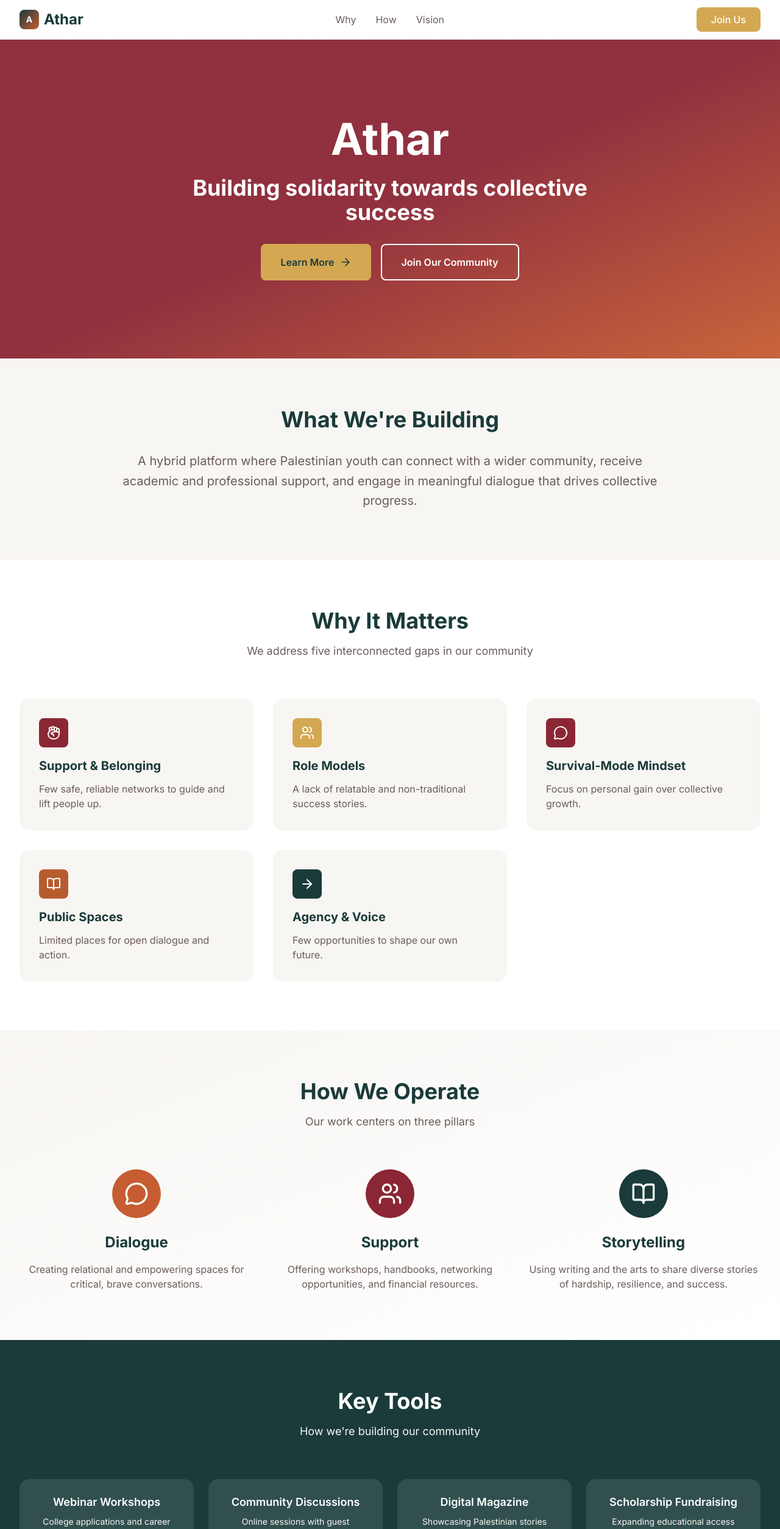
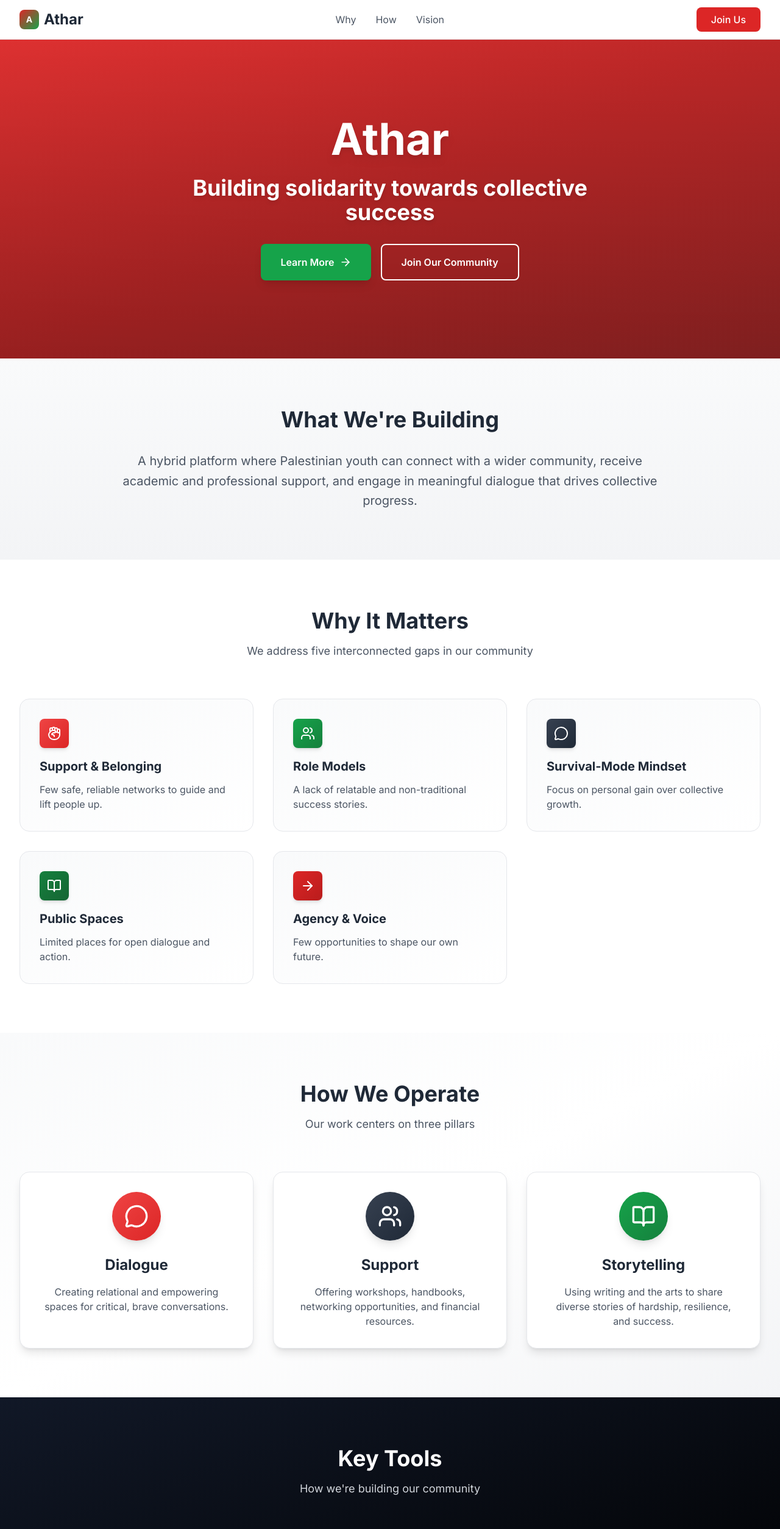
Before and after one commit to adanabunaaj/Athar, a Next.js app: page / in a window 1280 px wide. Shown: the top 2508 px of the page at 61% size. Built offline with nearby package versions, Linux system fonts and the light colour scheme.

Commit message:
Palestine Themed Colors

```diff
--- a/app/components/Header.tsx
+++ b/app/components/Header.tsx
@@ -8,34 +8,34 @@ const Header = () => {
   const [isMenuOpen, setIsMenuOpen] = useState(false);
 
   return (
-    <header className="fixed top-0 left-0 right-0 bg-white/95 backdrop-blur-sm border-b border-neutral-cream z-50">
+    <header className="fixed top-0 left-0 right-0 bg-white/95 backdrop-blur-sm border-b border-gray-200 z-50">
       <div className="max-w-7xl mx-auto px-4 sm:px-6 lg:px-8">
         <div className="flex items-center justify-between h-16">
           {/* Logo */}
           <Link href="/" className="flex items-center space-x-2">
-            <div className="w-8 h-8 bg-gradient-to-br from-primary-500 to-secondary-terracotta rounded-lg flex items-center justify-center">
+            <div className="w-8 h-8 bg-gradient-to-br from-red-600 to-green-600 rounded-lg flex items-center justify-center">
               <span className="text-white font-bold text-sm">A</span>
             </div>
-            <span className="text-2xl font-bold text-primary-500">Athar</span>
+            <span className="text-2xl font-bold text-gray-800">Athar</span>
           </Link>
 
           {/* Desktop Navigation */}
           <nav className="hidden md:flex space-x-8">
             <Link
               href="#why"
-              className="text-neutral-warm-gray hover:text-primary-500 transition-colors duration-200"
+              className="text-gray-600 hover:text-gray-800 transition-colors duration-200"
             >
               Why
             </Link>
             <Link
               href="#how"
-              className="text-neutral-warm-gray hover:text-primary-500 transition-colors duration-200"
+              className="text-gray-600 hover:text-gray-800 transition-colors duration-200"
             >
               How
             </Link>
             <Link
               href="#vision"
-              className="text-neutral-warm-gray hover:text-primary-500 transition-colors duration-200"
+              className="text-gray-600 hover:text-gray-800 transition-colors duration-200"
             >
               Vision
             </Link>
@@ -45,7 +45,7 @@ const Header = () => {
           <div className="hidden md:flex">
             <Link
               href="#how"
-              className="bg-accent-gold hover:bg-accent-gold-dark text-white px-6 py-2 rounded-lg font-medium transition-colors duration-200"
+              className="bg-red-600 hover:bg-red-700 text-white px-6 py-2 rounded-lg font-medium transition-colors duration-200"
             >
               Join Us
             </Link>
@@ -54,7 +54,7 @@ const Header = () => {
           {/* Mobile menu button */}
           <button
             onClick={() => setIsMenuOpen(!isMenuOpen)}
-            className="md:hidden p-2 text-neutral-warm-gray hover:text-primary-500"
+            className="md:hidden p-2 text-gray-600 hover:text-gray-800"
           >
             {isMenuOpen ? <X className="w-6 h-6" /> : <Menu className="w-6 h-6" />}
           </button>
@@ -62,32 +62,32 @@ const Header = () => {
 
         {/* Mobile Navigation */}
         {isMenuOpen && (
-          <div className="md:hidden absolute top-16 left-0 right-0 bg-white shadow-lg border-b border-neutral-cream">
+          <div className="md:hidden absolute top-16 left-0 right-0 bg-white shadow-lg border-b border-gray-200">
             <nav className="flex flex-col space-y-4 px-4 py-6">
               <Link
                 href="#why"
-                className="text-neutral-warm-gray hover:text-primary-500 transition-colors duration-200"
+                className="text-gray-600 hover:text-gray-800 transition-colors duration-200"
                 onClick={() => setIsMenuOpen(false)}
               >
                 Why
               </Link>
               <Link
                 href="#how"
-                className="text-neutral-warm-gray hover:text-primary-500 transition-colors duration-200"
+                className="text-gray-600 hover:text-gray-800 transition-colors duration-200"
                 onClick={() => setIsMenuOpen(false)}
               >
                 How
               </Link>
               <Link
                 href="#vision"
-                className="text-neutral-warm-gray hover:text-primary-500 transition-colors duration-200"
+                className="text-gray-600 hover:text-gray-800 transition-colors duration-200"
                 onClick={() => setIsMenuOpen(false)}
               >
                 Vision
               </Link>
               <Link
                 href="#how"
-                className="bg-accent-gold hover:bg-accent-gold-dark text-white px-6 py-2 rounded-lg font-medium transition-colors duration-200 text-center mt-4"
+                className="bg-red-600 hover:bg-red-700 text-white px-6 py-2 rounded-lg font-medium transition-colors duration-200 text-center mt-4"
                 onClick={() => setIsMenuOpen(false)}
               >
                 Join Us
--- a/app/page.tsx
+++ b/app/page.tsx
@@ -3,28 +3,29 @@ import Link from 'next/link';
 
 export default function HomePage() {
   return (
-    <div className="min-h-screen bg-neutral-cream">
+    <div className="min-h-screen bg-gray-50">
       {/* Hero Section */}
       <section className="relative overflow-hidden py-20 lg:py-32">
-      <div className="absolute inset-0 bg-gradient-to-br from-secondary-burgundy via-secondary-burgundy to-secondary-terracotta opacity-95" />
+        <div className="absolute inset-0 bg-gradient-to-br from-red-600 via-red-700 to-red-800 opacity-95" />
+        <div className="absolute inset-0 bg-gradient-to-t from-black/20 to-transparent" />
         <div className="relative max-w-7xl mx-auto px-4 sm:px-6 lg:px-8">
           <div className="text-center">
-            <h1 className="text-5xl lg:text-7xl font-bold text-white mb-6">
+            <h1 className="text-5xl lg:text-7xl font-bold text-white mb-6 drop-shadow-lg">
               Athar
             </h1>
-            <p className="text-3xl lg:text-4xl font-bold text-white mb-8 max-w-3xl mx-auto">
+            <p className="text-3xl lg:text-4xl font-bold text-white mb-8 max-w-3xl mx-auto drop-shadow-md">
               Building solidarity towards collective success
             </p>
             <div className="flex flex-col sm:flex-row gap-4 justify-center">
               <Link
                 href="#about"
-                className="bg-accent-gold hover:bg-accent-gold-dark text-primary-500 px-8 py-4 rounded-lg font-semibold transition-all duration-300 flex items-center justify-center gap-2"
+                className="bg-green-600 hover:bg-green-700 text-white px-8 py-4 rounded-lg font-semibold transition-all duration-300 flex items-center justify-center gap-2 shadow-lg hover:shadow-xl"
               >
                 Learn More <ArrowRight className="w-5 h-5" />
               </Link>
               <Link
                 href="#how"
-                className="border-2 border-white text-white hover:bg-white hover:text-primary-500 px-8 py-4 rounded-lg font-semibold transition-all duration-300"
+                className="border-2 border-white text-white hover:bg-white hover:text-red-600 px-8 py-4 rounded-lg font-semibold transition-all duration-300 backdrop-blur-sm"
               >
                 Join Our Community
               </Link>
@@ -33,11 +34,11 @@ export default function HomePage() {
         </div>
       </section>
 
-      {/* About Section - New detailed description */}
-      <section id="about" className="py-20 bg-neutral-cream">
+      {/* About Section */}
+      <section id="about" className="py-20 bg-gradient-to-b from-gray-50 to-gray-100">
         <div className="max-w-7xl mx-auto px-4 sm:px-6 lg:px-8 text-center">
-          <h2 className="text-4xl font-bold text-primary-500 mb-8">What We&apos;re Building</h2>
-          <p className="text-xl text-neutral-warm-gray max-w-4xl mx-auto leading-relaxed">
+          <h2 className="text-4xl font-bold text-gray-800 mb-8">What We&apos;re Building</h2>
+          <p className="text-xl text-gray-600 max-w-4xl mx-auto leading-relaxed">
             A hybrid platform where Palestinian youth can connect with a wider community,
             receive academic and professional support, and engage in meaningful dialogue
             that drives collective progress.
@@ -49,137 +50,138 @@ export default function HomePage() {
       <section id="why" className="py-20 bg-white">
         <div className="max-w-7xl mx-auto px-4 sm:px-6 lg:px-8">
           <div className="text-center mb-16">
-            <h2 className="text-4xl font-bold text-primary-500 mb-4">Why It Matters</h2>
-            <p className="text-lg text-neutral-warm-gray max-w-3xl mx-auto">
+            <h2 className="text-4xl font-bold text-gray-800 mb-4">Why It Matters</h2>
+            <p className="text-lg text-gray-600 max-w-3xl mx-auto">
               We address five interconnected gaps in our community
             </p>
           </div>
 
           <div className="grid md:grid-cols-2 lg:grid-cols-3 gap-8">
-            <div className="bg-neutral-cream p-8 rounded-2xl hover:shadow-lg transition-shadow duration-300">
-              <div className="w-12 h-12 bg-secondary-burgundy rounded-lg flex items-center justify-center mb-4">
+            <div className="bg-gradient-to-br from-gray-50 to-white p-8 rounded-2xl hover:shadow-lg transition-all duration-300 border border-gray-200">
+              <div className="w-12 h-12 bg-gradient-to-br from-red-500 to-red-600 rounded-lg flex items-center justify-center mb-4 shadow-md">
                 <HandFist className="w-6 h-6 text-white" />
               </div>
-              <h3 className="text-xl font-bold text-primary-500 mb-3">Support & Belonging</h3>
-              <p className="text-neutral-warm-gray">Few safe, reliable networks to guide and lift people up.</p>
+              <h3 className="text-xl font-bold text-gray-800 mb-3">Support & Belonging</h3>
+              <p className="text-gray-600">Few safe, reliable networks to guide and lift people up.</p>
             </div>
 
-            <div className="bg-neutral-cream p-8 rounded-2xl hover:shadow-lg transition-shadow duration-300">
-              <div className="w-12 h-12 bg-accent-gold rounded-lg flex items-center justify-center mb-4">
+            <div className="bg-gradient-to-br from-gray-50 to-white p-8 rounded-2xl hover:shadow-lg transition-all duration-300 border border-gray-200">
+              <div className="w-12 h-12 bg-gradient-to-br from-green-600 to-green-700 rounded-lg flex items-center justify-center mb-4 shadow-md">
                 <Users className="w-6 h-6 text-white" />
               </div>
-              <h3 className="text-xl font-bold text-primary-500 mb-3">Role Models</h3>
-              <p className="text-neutral-warm-gray">A lack of relatable and non-traditional success stories.</p>
+              <h3 className="text-xl font-bold text-gray-800 mb-3">Role Models</h3>
+              <p className="text-gray-600">A lack of relatable and non-traditional success stories.</p>
             </div>
 
-            <div className="bg-neutral-cream p-8 rounded-2xl hover:shadow-lg transition-shadow duration-300">
-              <div className="w-12 h-12 bg-secondary-burgundy rounded-lg flex items-center justify-center mb-4">
+            <div className="bg-gradient-to-br from-gray-50 to-white p-8 rounded-2xl hover:shadow-lg transition-all duration-300 border border-gray-200">
+              <div className="w-12 h-12 bg-gradient-to-br from-gray-700 to-gray-800 rounded-lg flex items-center justify-center mb-4 shadow-md">
                 <MessageCircle className="w-6 h-6 text-white" />
               </div>
-              <h3 className="text-xl font-bold text-primary-500 mb-3">Survival-Mode Mindset</h3>
-              <p className="text-neutral-warm-gray">Focus on personal gain over collective growth.</p>
+              <h3 className="text-xl font-bold text-gray-800 mb-3">Survival-Mode Mindset</h3>
+              <p className="text-gray-600">Focus on personal gain over collective growth.</p>
             </div>
 
-            <div className="bg-neutral-cream p-8 rounded-2xl hover:shadow-lg transition-shadow duration-300">
-              <div className="w-12 h-12 bg-secondary-burnt-orange rounded-lg flex items-center justify-center mb-4">
+            <div className="bg-gradient-to-br from-gray-50 to-white p-8 rounded-2xl hover:shadow-lg transition-all duration-300 border border-gray-200">
+              <div className="w-12 h-12 bg-gradient-to-br from-green-700 to-green-800 rounded-lg flex items-center justify-center mb-4 shadow-md">
                 <BookOpen className="w-6 h-6 text-white" />
               </div>
-              <h3 className="text-xl font-bold text-primary-500 mb-3">Public Spaces</h3>
-              <p className="text-neutral-warm-gray">Limited places for open dialogue and action.</p>
+              <h3 className="text-xl font-bold text-gray-800 mb-3">Public Spaces</h3>
+              <p className="text-gray-600">Limited places for open dialogue and action.</p>
             </div>
 
-            <div className="bg-neutral-cream p-8 rounded-2xl hover:shadow-lg transition-shadow duration-300 md:col-span-2 lg:col-span-1">
-              <div className="w-12 h-12 bg-primary-500 rounded-lg flex items-center justify-center mb-4">
+            <div className="bg-gradient-to-br from-gray-50 to-white p-8 rounded-2xl hover:shadow-lg transition-all duration-300 border border-gray-200 md:col-span-2 lg:col-span-1">
+              <div className="w-12 h-12 bg-gradient-to-br from-red-600 to-red-700 rounded-lg flex items-center justify-center mb-4 shadow-md">
                 <ArrowRight className="w-6 h-6 text-white" />
               </div>
-              <h3 className="text-xl font-bold text-primary-500 mb-3">Agency & Voice</h3>
-              <p className="text-neutral-warm-gray">Few opportunities to shape our own future.</p>
+              <h3 className="text-xl font-bold text-gray-800 mb-3">Agency & Voice</h3>
+              <p className="text-gray-600">Few opportunities to shape our own future.</p>
             </div>
           </div>
         </div>
       </section>
 
       {/* How We Operate Section */}
-      <section id="how" className="py-20 bg-gradient-to-br from-neutral-cream to-white">
+      <section id="how" className="py-20 bg-gradient-to-br from-gray-50 via-white to-gray-100">
         <div className="max-w-7xl mx-auto px-4 sm:px-6 lg:px-8">
           <div className="text-center mb-16">
-            <h2 className="text-4xl font-bold text-primary-500 mb-4">How We Operate</h2>
-            <p className="text-lg text-neutral-warm-gray">Our work centers on three pillars</p>
+            <h2 className="text-4xl font-bold text-gray-800 mb-4">How We Operate</h2>
+            <p className="text-lg text-gray-600">Our work centers on three pillars</p>
           </div>
 
           <div className="grid lg:grid-cols-3 gap-8">
-            <div className="text-center">
-              <div className="w-20 h-20 bg-secondary-terracotta rounded-full flex items-center justify-center mx-auto mb-6">
+            <div className="text-center bg-white p-8 rounded-2xl shadow-lg hover:shadow-xl transition-all duration-300 border border-gray-200">
+              <div className="w-20 h-20 bg-gradient-to-br from-red-500 to-red-600 rounded-full flex items-center justify-center mx-auto mb-6 shadow-lg">
                 <MessageCircle className="w-10 h-10 text-white" />
               </div>
-              <h3 className="text-2xl font-bold text-primary-500 mb-4">Dialogue</h3>
-              <p className="text-neutral-warm-gray">Creating relational and empowering spaces for critical, brave conversations.</p>
+              <h3 className="text-2xl font-bold text-gray-800 mb-4">Dialogue</h3>
+              <p className="text-gray-600">Creating relational and empowering spaces for critical, brave conversations.</p>
             </div>
 
-            <div className="text-center">
-              <div className="w-20 h-20 bg-secondary-burgundy rounded-full flex items-center justify-center mx-auto mb-6">
+            <div className="text-center bg-white p-8 rounded-2xl shadow-lg hover:shadow-xl transition-all duration-300 border border-gray-200">
+              <div className="w-20 h-20 bg-gradient-to-br from-gray-700 to-gray-800 rounded-full flex items-center justify-center mx-auto mb-6 shadow-lg">
                 <Users className="w-10 h-10 text-white" />
               </div>
-              <h3 className="text-2xl font-bold text-primary-500 mb-4">Support</h3>
-              <p className="text-neutral-warm-gray">Offering workshops, handbooks, networking opportunities, and financial resources.</p>
+              <h3 className="text-2xl font-bold text-gray-800 mb-4">Support</h3>
+              <p className="text-gray-600">Offering workshops, handbooks, networking opportunities, and financial resources.</p>
             </div>
 
-            <div className="text-center">
-              <div className="w-20 h-20 bg-primary-500 rounded-full flex items-center justify-center mx-auto mb-6">
+            <div className="text-center bg-white p-8 rounded-2xl shadow-lg hover:shadow-xl transition-all duration-300 border border-gray-200">
+              <div className="w-20 h-20 bg-gradient-to-br from-green-600 to-green-700 rounded-full flex items-center justify-center mx-auto mb-6 shadow-lg">
                 <BookOpen className="w-10 h-10 text-white" />
               </div>
-              <h3 className="text-2xl font-bold text-primary-500 mb-4">Storytelling</h3>
-              <p className="text-neutral-warm-gray">Using writing and the arts to share diverse stories of hardship, resilience, and success.</p>
+              <h3 className="text-2xl font-bold text-gray-800 mb-4">Storytelling</h3>
+              <p className="text-gray-600">Using writing and the arts to share diverse stories of hardship, resilience, and success.</p>
             </div>
           </div>
         </div>
       </section>
 
       {/* Key Tools Section */}
-      <section id="tools" className="py-20 bg-primary-500">
+      <section id="tools" className="py-20 bg-gradient-to-br from-gray-900 to-black">
         <div className="max-w-7xl mx-auto px-4 sm:px-6 lg:px-8">
           <div className="text-center mb-16">
             <h2 className="text-4xl font-bold text-white mb-4">Key Tools</h2>
-            <p className="text-lg text-neutral-cream">How we're building our community</p>
+            <p className="text-lg text-gray-300">How we&apos;re building our community</p>
           </div>
 
           <div className="grid md:grid-cols-2 lg:grid-cols-4 gap-6">
-            <div className="bg-white/10 backdrop-blur-sm p-6 rounded-2xl text-center hover:bg-white/20 transition-colors duration-300">
+            <div className="bg-gradient-to-br from-white/15 to-white/5 backdrop-blur-sm p-6 rounded-2xl text-center hover:from-white/25 hover:to-white/10 transition-all duration-300 border border-white/10">
               <h3 className="text-lg font-semibold text-white mb-2">Webinar Workshops</h3>
-              <p className="text-neutral-cream text-sm">College applications and career guidance</p>
+              <p className="text-gray-300 text-sm">College applications and career guidance</p>
             </div>
 
-            <div className="bg-white/10 backdrop-blur-sm p-6 rounded-2xl text-center hover:bg-white/20 transition-colors duration-300">
+            <div className="bg-gradient-to-br from-green-500/25 to-green-600/10 backdrop-blur-sm p-6 rounded-2xl text-center hover:from-green-500/35 hover:to-green-600/20 transition-all duration-300 border border-green-500/20">
               <h3 className="text-lg font-semibold text-white mb-2">Community Discussions</h3>
-              <p className="text-neutral-cream text-sm">Online sessions with guest speakers</p>
+              <p className="text-gray-300 text-sm">Online sessions with guest speakers</p>
             </div>
 
-            <div className="bg-white/10 backdrop-blur-sm p-6 rounded-2xl text-center hover:bg-white/20 transition-colors duration-300">
+            <div className="bg-gradient-to-br from-red-500/25 to-red-600/10 backdrop-blur-sm p-6 rounded-2xl text-center hover:from-red-500/35 hover:to-red-600/20 transition-all duration-300 border border-red-500/20">
               <h3 className="text-lg font-semibold text-white mb-2">Digital Magazine</h3>
-              <p className="text-neutral-cream text-sm">Showcasing Palestinian stories</p>
+              <p className="text-gray-300 text-sm">Showcasing Palestinian stories</p>
             </div>
 
-            <div className="bg-white/10 backdrop-blur-sm p-6 rounded-2xl text-center hover:bg-white/20 transition-colors duration-300">
+            <div className="bg-gradient-to-br from-white/15 to-white/5 backdrop-blur-sm p-6 rounded-2xl text-center hover:from-white/25 hover:to-white/10 transition-all duration-300 border border-white/10">
               <h3 className="text-lg font-semibold text-white mb-2">Scholarship Fundraising</h3>
-              <p className="text-neutral-cream text-sm">Expanding educational access</p>
+              <p className="text-gray-300 text-sm">Expanding educational access</p>
             </div>
           </div>
         </div>
       </section>
 
       {/* Vision Section */}
-      <section id="vision" className="py-20 bg-gradient-to-r from-secondary-burgundy to-secondary-terracotta">
-        <div className="max-w-7xl mx-auto px-4 sm:px-6 lg:px-8 text-center">
-          <h2 className="text-4xl font-bold text-white mb-8">The Change We Wish to See</h2>
-          <p className="text-xl text-white/90 max-w-4xl mx-auto mb-8">
-            Redefine success as shared growth and collective achievement, fostering solidarity,
+      <section id="vision" className="py-20 bg-gradient-to-br from-green-600 via-green-500 to-green-400 relative overflow-hidden">
+        <div className="absolute inset-0 bg-gradient-to-t from-black/10 to-transparent" />
+        <div className="relative max-w-7xl mx-auto px-4 sm:px-6 lg:px-8 text-center">
+          <h2 className="text-4xl font-bold text-white mb-8 drop-shadow-md">The Change We Wish to See</h2>
+          <p className="text-xl text-white/95 max-w-4xl mx-auto mb-8 drop-shadow-sm">
+            Redefine &quot;success&quot; as shared growth and collective achievement, fostering solidarity,
             resilience, and mutual support. We envision a cultural transformation from individualism
             to solidarity, where the community uplifts every member.
           </p>
           <div className="flex flex-col sm:flex-row gap-4 justify-center">
             <Link
               href="#"
-              className="bg-white text-primary-500 px-8 py-4 rounded-lg font-semibold hover:bg-neutral-cream transition-colors duration-300"
+              className="bg-white text-green-600 px-8 py-4 rounded-lg font-semibold hover:bg-gray-50 hover:shadow-lg transition-all duration-300"
             >
               Join Our Movement
             </Link>
```
Also changed, not shown: app/components/Footer.tsx (+11 -11 lines), tailwind.config.js (+27 -19 lines).
